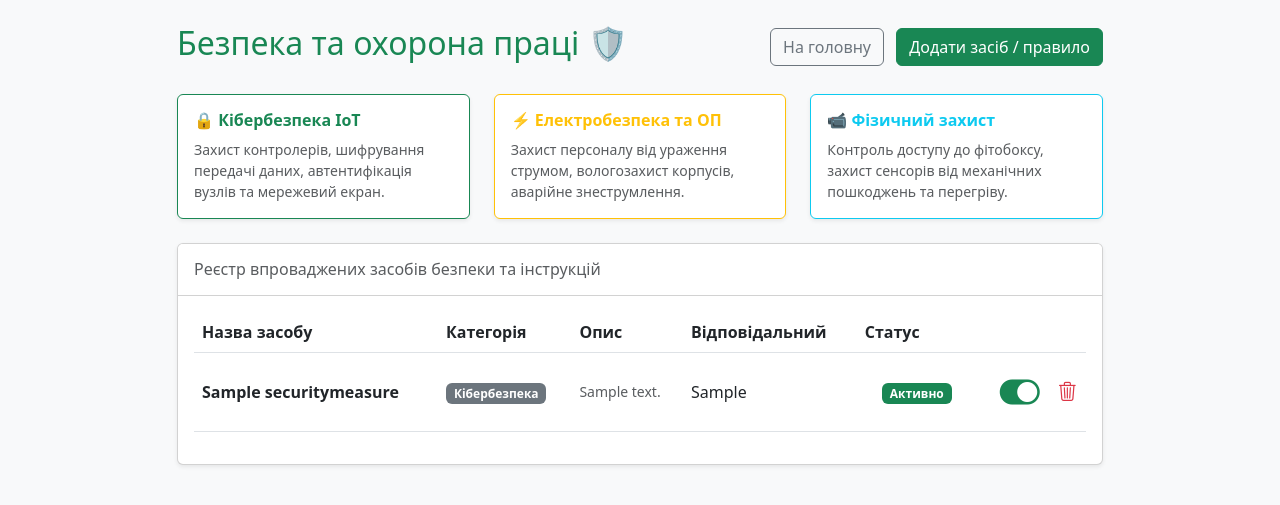
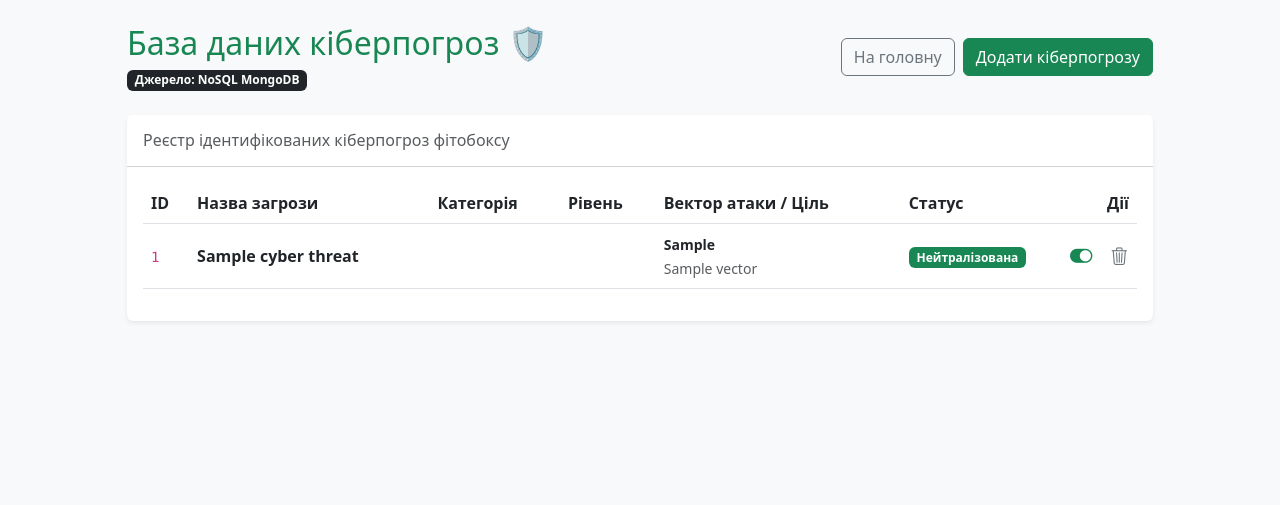
Before and after one commit to Lika-25/GreenBox-IoT, a Django app: page /security/ in a window 1280 px wide. Shown: the top 505 px of the page. Run offline with Django 5.2, Linux system fonts and the light colour scheme; tables that the repository leaves empty hold one stand-in row (values such as "Sample post"); a database or web service that is not in the repository returns one stand-in record (values such as "Sample title").

Commit message:
feat(security): connect MongoDB, add CRUD form and mongo_security script

```diff
--- a/security/urls.py
+++ b/security/urls.py
@@ -3,7 +3,7 @@ from . import views
 
 urlpatterns = [
     path('', views.security_list, name='security_list'),
-    path('add/', views.add_security_measure, name='add_security'),
-    path('toggle/<int:pk>/', views.toggle_security_status, name='toggle_security'),
-    path('delete/<int:pk>/', views.delete_security_measure, name='delete_security'),
+    path('toggle/<str:threat_id>/', views.toggle_threat_status, name='toggle_threat'),
+    path('delete/<str:threat_id>/', views.delete_threat, name='delete_threat'),
+    path('add/', views.add_security, name='add_threat'),
 ]
--- a/security/views.py
+++ b/security/views.py
@@ -1,31 +1,55 @@
 from django.shortcuts import render, redirect, get_object_or_404
 from django.views.decorators.http import require_POST
-from .models import SecurityMeasure
-from .forms import SecurityMeasureForm
+from pymongo import MongoClient
+from bson.objectid import ObjectId
+from .forms import MongoSecurityForm
+from datetime import datetime
+
+def get_threats_collection():
+    client = MongoClient("mongodb://localhost:27017/")
+    return client["GreenBox_Users_DB"]["cyber_threats"]
 
 def security_list(request):
-    measures = SecurityMeasure.objects.all().order_by('-id')
-    return render(request, 'security/security_list.html', {'measures': measures})
+    col = get_threats_collection()
+    raw_threats = list(col.find().sort("_id", -1))
 
-def add_security_measure(request):
+    threats = []
+    for item in raw_threats:
+        item['id_str'] = str(item['_id'])
+        threats.append(item)
+
+    return render(request, 'security/security_list.html', {'threats': threats})
+
+def add_security(request):
     if request.method == 'POST':
-        form = SecurityMeasureForm(request.POST)
+        form = MongoSecurityForm(request.POST)
         if form.is_valid():
-            form.save()
+            col = get_threats_collection()
+
+            count = col.count_documents({})
+            new_id = f"THR-{count + 1:03d}"
+
+            new_threat = form.cleaned_data
+            new_threat['threat_id'] = new_id
+            new_threat['created_at'] = datetime.now()
+
+            col.insert_one(new_threat)
             return redirect('security_list')
     else:
-        form = SecurityMeasureForm()
+        form = MongoSecurityForm()
     return render(request, 'security/add_security.html', {'form': form})
 
 @require_POST
-def toggle_security_status(request, pk):
-    measure = get_object_or_404(SecurityMeasure, pk=pk)
-    measure.is_active = not measure.is_active
-    measure.save()
+def toggle_threat_status(request, threat_id):
+    col = get_threats_collection()
+    threat = col.find_one({"_id": ObjectId(threat_id)})
+    if threat:
+        new_status = "neutralized" if threat.get("status") == "active" else "active"
+        col.update_one({"_id": ObjectId(threat_id)}, {"$set": {"status": new_status}})
     return redirect('security_list')
 
 @require_POST
-def delete_security_measure(request, pk):
-    measure = get_object_or_404(SecurityMeasure, pk=pk)
-    measure.delete()
+def delete_threat(request, threat_id):
+    col = get_threats_collection()
+    col.delete_one({"_id": ObjectId(threat_id)})
     return redirect('security_list')
--- a/templates/security/security_list.html
+++ b/templates/security/security_list.html
@@ -2,90 +2,95 @@
 <html lang="uk">
 <head>
     <meta charset="UTF-8">
-    <title>Безпека та охорона праці</title>
+    <title>БД Кіберпогроз (MongoDB)</title>
     <link href="https://cdn.jsdelivr.net/npm/bootstrap@5.3.0/dist/css/bootstrap.min.css" rel="stylesheet">
     <link href="https://cdn.jsdelivr.net/npm/bootstrap-icons@1.11.1/font/bootstrap-icons.css" rel="stylesheet">
 </head>
 <body class="bg-light p-4">
-    <div class="container" style="max-width: 950px;">
+    <div class="container" style="max-width: 1050px;">
         <div class="d-flex justify-content-between align-items-center mb-4">
-            <h2 class="text-success" style="font-weight: 500;">Безпека та охорона праці 🛡️</h2>
             <div>
-                <a href="{% url 'dashboard' %}" class="btn btn-outline-secondary me-2">На головну</a>
-                <a href="{% url 'add_security' %}" class="btn btn-success">Додати засіб / правило</a>
+                <h2 class="text-success mb-1" style="font-weight: 500;">База даних кіберпогроз 🛡️</h2>
+                <span class="badge bg-dark">Джерело: NoSQL MongoDB</span>
+            </div>
+            <div class="d-flex gap-2">
+                <a href="/" class="btn btn-outline-secondary">На головну</a>
+                <a href="{% url 'add_threat' %}" class="btn btn-success">Додати кіберпогрозу</a>
             </div>
         </div>
-        <div class="row mb-4">
-            <div class="col-md-4">
-                <div class="card border-success h-100 shadow-sm">
-                    <div class="card-body">
-                        <h6 class="card-title text-success fw-bold">🔒 Кібербезпека IoT</h6>
-                        <p class="card-text small text-muted mb-0">Захист контролерів, шифрування передачі даних, автентифікація вузлів та мережевий екран.</p>
-                    </div>
-                </div>
-            </div>
-            <div class="col-md-4">
-                <div class="card border-warning h-100 shadow-sm">
-                    <div class="card-body">
-                        <h6 class="card-title text-warning fw-bold">⚡ Електробезпека та ОП</h6>
-                        <p class="card-text small text-muted mb-0">Захист персоналу від ураження струмом, вологозахист корпусів, аварійне знеструмлення.</p>
-                    </div>
-                </div>
-            </div>
-            <div class="col-md-4">
-                <div class="card border-info h-100 shadow-sm">
-                    <div class="card-body">
-                        <h6 class="card-title text-info fw-bold">📹 Фізичний захист</h6>
-                        <p class="card-text small text-muted mb-0">Контроль доступу до фітобоксу, захист сенсорів від механічних пошкоджень та перегріву.</p>
-                    </div>
-                </div>
-            </div>
-        </div>
-        <div class="card shadow-sm">
+
+        <div class="card shadow-sm border-0">
             <div class="card-header bg-white py-3">
-                <h6 class="mb-0 text-muted">Реєстр впроваджених засобів безпеки та інструкцій</h6>
+                <h6 class="mb-0 text-muted">Реєстр ідентифікованих кіберпогроз фітобоксу</h6>
             </div>
             <div class="card-body">
                 <table class="table table-borderless align-middle">
                     <thead class="border-bottom">
                         <tr>
-                            <th>Назва засобу</th>
+                            <th>ID</th>
+                            <th>Назва загрози</th>
                             <th>Категорія</th>
-                            <th>Опис</th>
-                            <th>Відповідальний</th>
+                            <th>Рівень</th>
+                            <th>Вектор атаки / Ціль</th>
                             <th>Статус</th>
+                            <th class="text-end">Дії</th>
                         </tr>
                     </thead>
                     <tbody>
-                        {% for item in measures %}
+                        {% for t in threats %}
                         <tr class="border-bottom">
-                            <td class="fw-bold">{{ item.title }}</td>
-                            <td><span class="badge bg-secondary">{{ item.category }}</span></td>
-                            <td class="small text-muted">{{ item.description }}</td>
-                            <td>{{ item.responsible }}</td>
+                            <td><code>{{ t.threat_id }}</code></td>
+                            <td class="fw-bold">{{ t.name }}</td>
+                            <td>
+                                {% if t.category == 'network_attack' %}
+                                    <span class="badge bg-secondary">Мережева атака</span>
+                                {% elif t.category == 'data_integrity' %}
+                                    <span class="badge bg-secondary">Цілісність даних</span>
+                                {% elif t.category == 'unauthorized_access' %}
+                                    <span class="badge bg-secondary">Несанкціонований доступ</span>
+                                {% elif t.category == 'physical_tampering' %}
+                                    <span class="badge bg-secondary">Фізичне втручання</span>
+                                {% endif %}
+                            </td>
+                            <td>
+                                {% if t.severity == 'critical' %}
+                                    <span class="badge bg-danger">Критичний</span>
+                                {% elif t.severity == 'high' %}
+                                    <span class="badge bg-warning">Високий</span>
+                                {% elif t.severity == 'medium' %}
+                                    <span class="badge bg-info">Середній</span>
+                                {% elif t.severity == 'low' %}
+                                    <span class="badge bg-success">Низький</span>
+                                {% endif %}
+                            </td>
+                            <td>
+                                <div><small class="fw-semibold">{{ t.target_node }}</small></div>
+                                <div><small class="text-muted">{{ t.vector }}</small></div>
+                            </td>
                             <td class="text-center" style="width: 120px;">
-                                {% if item.is_active %}
-                                    <span class="badge bg-success">Активно</span>
+                                {% if t.status == 'neutralized' %}
+                                    <span class="badge bg-success">Нейтралізована</span>
                                 {% else %}
-                                    <span class="badge bg-danger">Неактивно</span>
+                                    <span class="badge bg-danger">Активна</span>
                                 {% endif %}
                             </td>
                             <td class="text-end">
                                 <div class="d-flex justify-content-end align-items-center gap-2">
-                                    <form method="post" action="{% url 'toggle_security' item.pk %}" class="m-0">
+                                    <form method="post" action="{% url 'toggle_threat' t.id_str %}" class="m-0">
                                         {% csrf_token %}
                                         <button type="submit" class="btn btn-link p-0 text-decoration-none shadow-none" title="Змінити статус">
-                                            {% if item.is_active %}
-                                                <i class="bi bi-toggle-on text-success" style="font-size: 2.5rem;"></i>
+                                            {% if t.status == 'neutralized' %}
+                                                <i class="bi bi-toggle-on text-success" style="font-size: 1.4rem;"></i>
                                             {% else %}
-                                                <i class="bi bi-toggle-off text-secondary" style="font-size: 2.5rem;"></i>
+                                                <i class="bi bi-toggle-off text-danger" style="font-size: 1.4rem;"></i>
                                             {% endif %}
                                         </button>
                                     </form>
-                                    <form method="post" action="{% url 'delete_security' item.pk %}" onsubmit="return confirm('Видалити це правило безпеки?');" class="m-0">
+
+                                    <form method="post" action="{% url 'delete_threat' t.id_str %}" onsubmit="return confirm('Видалити загрозу з бази?');" class="m-0">
                                         {% csrf_token %}
                                         <button type="submit" class="btn btn-link p-0 text-decoration-none shadow-none ms-2" title="Видалити">
-                                            <i class="bi bi-trash3 text-danger" style="font-size: 1.2rem;"></i>
+                                            <i class="bi bi-trash3 text-secondary" style="font-size: 1.1rem;"></i>
                                         </button>
                                     </form>
                                 </div>
@@ -93,7 +98,9 @@
                         </tr>
                         {% empty %}
                         <tr>
-                            <td colspan="5" class="text-center text-muted py-4">Засоби безпеки ще не додані.</td>
+                            <td colspan="7" class="text-center text-muted py-4">
+                                Загрози відсутні у БД. Запустіть <code>python mongo_security.py</code>.
+                            </td>
                         </tr>
                         {% endfor %}
                     </tbody>
```
Also changed, not shown: mongo_security.py (added, +77 -0 lines), security/forms.py (+17 -12 lines), templates/security/add_security.html (+18 -12 lines), 1 other file.
